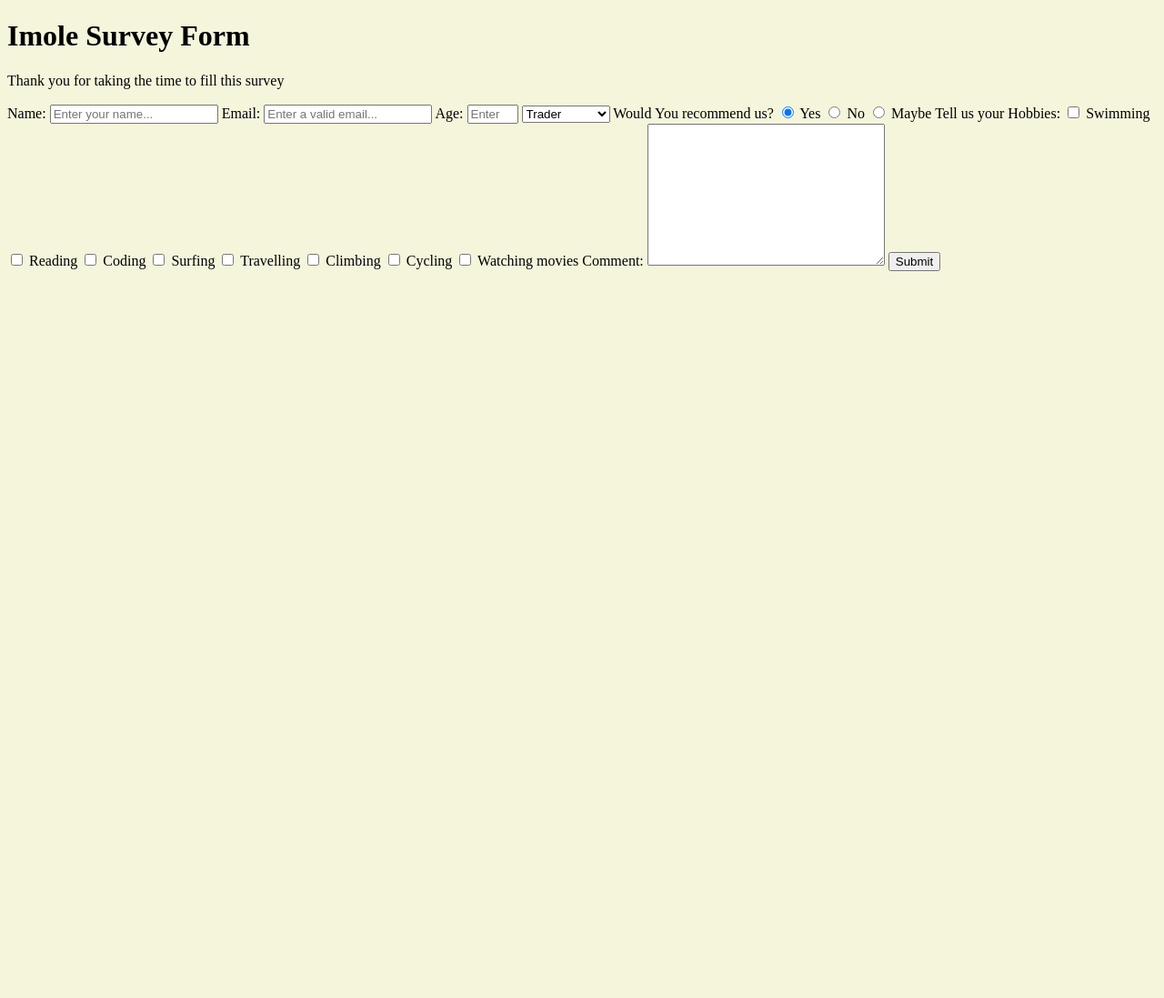
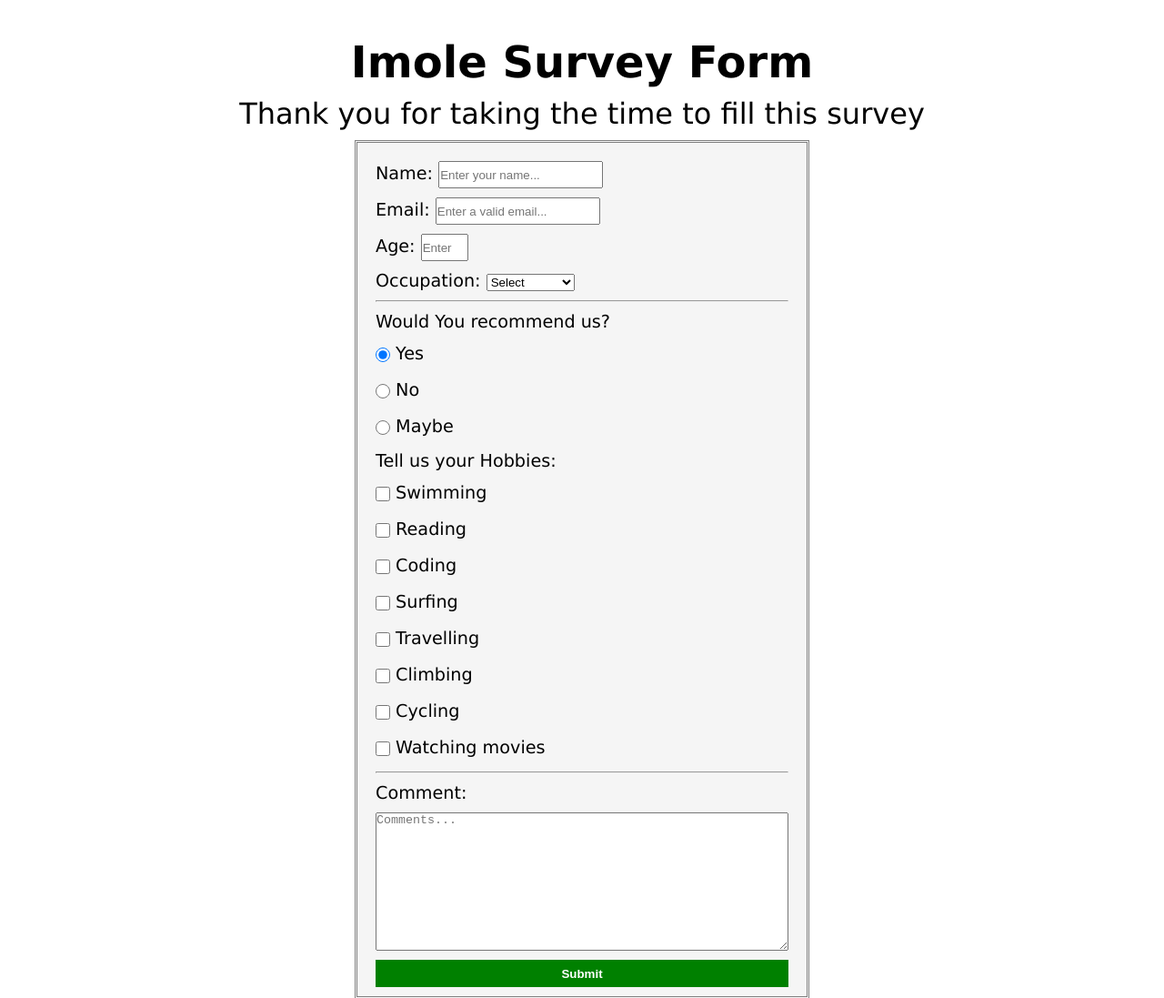
Before and after one commit to imoleBytes/freeCodeCamp-Responsive-Web-Design, a plain HTML site: page index.html in a window 1280 px wide. Shown: the top 1097 px of the page at 91% size. Before the commit the page ends 800 px from the top, so only its background shows below. Drawn offline with Linux system fonts and the light colour scheme.

Commit message:
css done

```diff
--- a/index.html
+++ b/index.html
@@ -7,24 +7,27 @@
         <title>Document</title>
     </head>
     <body>
+        <main>
             <h1 id="title">Imole Survey Form</h1>
-    <p id="discription">Thank you for taking the time to fill this survey</p>
+            <p id="description">Thank you for taking the time to fill this survey</p>
             <form action="" id="survey-form">
                 <label id="name-label" for="name">Name: <input type="text" id="name" placeholder="Enter your name..." required></label>
                 <label id="email-label" for="email">Email: <input type="email" id="email" placeholder="Enter a valid email..." required></label>
                 <label id="number-label" for="number">Age: <input type="number" id="number" min="18" max="45" placeholder="Enter your age btw 18 and 45."></label>
-        <label for="dropdown">
+                <label for="dropdown">Occupation:
                     <select name="occupation" id="dropdown">
+                        <option value="">Select</option>
                         <option value="Trader">Trader</option>
                         <option value="Physician">Physician</option>
                         <option value="Lecturer">Lecturer</option>
                         <option value="Unemployed">Unemployed</option>
                     </select>
                 </label>
+                <hr>
                 <label for="">Would You recommend us?
-            <label for=""><input type="radio" name="recommend" checked> Yes</label>
-            <label for=""><input type="radio" name="recommend"> No</label>
-            <label for=""><input type="radio" name="recommend"> Maybe</label>
+                    <label for=""><input type="radio" name="recommend" value="yes" checked> Yes</label>
+                    <label for=""><input type="radio" name="recommend" value="no"> No</label>
+                    <label for=""><input type="radio" name="recommend" value="maybe"> Maybe</label>
                 </label>
                 <label for="">Tell us your Hobbies:
                     <label for=""><input type="checkbox" name="" id="" value="Swimming"> Swimming</label>
@@ -36,11 +39,12 @@
                     <label for=""><input type="checkbox" name="" id="" value="Cycling"> Cycling</label>
                     <label for=""><input type="checkbox" name="" id="" value="Watching movies"> Watching movies</label>
                 </label>
+                <hr>
                 <label for="">Comment:
-            <textarea name="" id="" cols="30" rows="10"></textarea>
+                    <textarea name="" id="" cols="30" rows="10" placeholder="Comments..."></textarea>
                 </label>
                 <input id="submit" type="submit" value="Submit">
             </form>
-
+        </main>
     </body>
 </html>
--- a/styles.css
+++ b/styles.css
@@ -1,3 +1,59 @@
+*{
+    margin: 0;
+    padding: 0;
+    box-sizing: border-box;
+}
+
+
 body{
-    background-color: beige;
+    /* background-color: rgb(228, 209, 185); */
+    padding: 20px;
+    font-size: 16px;
+    font-family: Geneva, 'Lucida Sans', 'Lucida Sans Regular', 'Lucida Grande', 'Lucida Sans Unicode', Verdana, sans-serif;
 }
+
+h1{
+    text-align: center;
+    margin-top: 20px;
+    margin-bottom: 10px;
+    font-size: 3rem;
+}
+p{
+    font-size: 2rem;
+    text-align: center;
+    margin-bottom: 10px;
+}
+
+form{
+    max-width: 500px;
+    width: 80%;
+    margin: 0 auto;
+    font-size: 1.5em;
+    background-color: whitesmoke;
+    padding: 10px 20px;
+    border: 3px double gray;
+}
+label{
+    display: block;
+    margin: 10px auto;
+    font-size: 1.2rem;
+    /* background-color: yellow; */
+}
+input{
+    height: 30px;
+    vertical-align: middle;
+    min-width: 1rem;
+}
+textarea{
+    display: block;
+    margin-top: 10px;
+    width: 100%;
+}
+
+input[type="submit"]{
+    width: 100%;
+    background-color: green;
+    border: none;
+    color: white;
+    font-weight: bold;
+}
```
Lines whose indentation alone changed are shown as unchanged.
